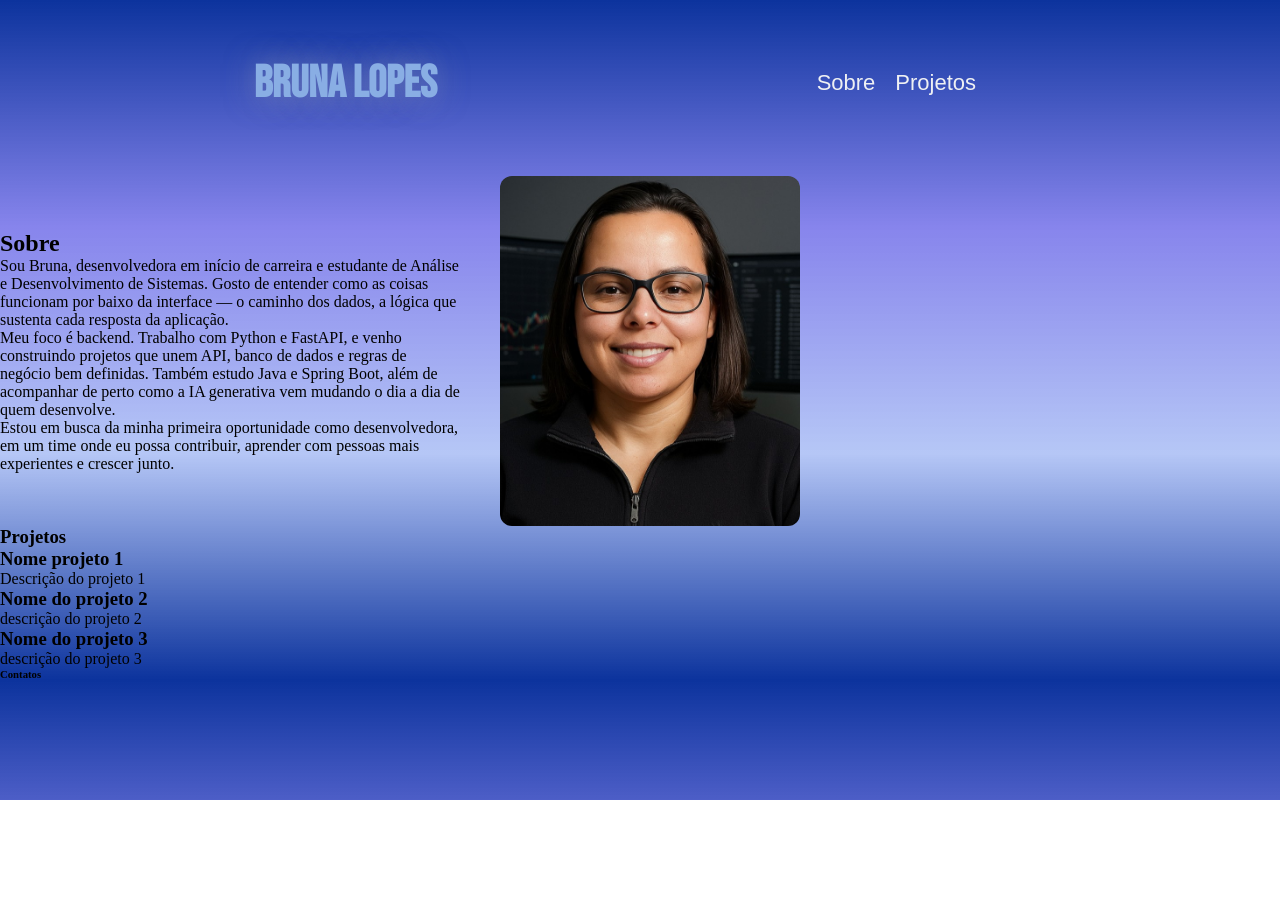
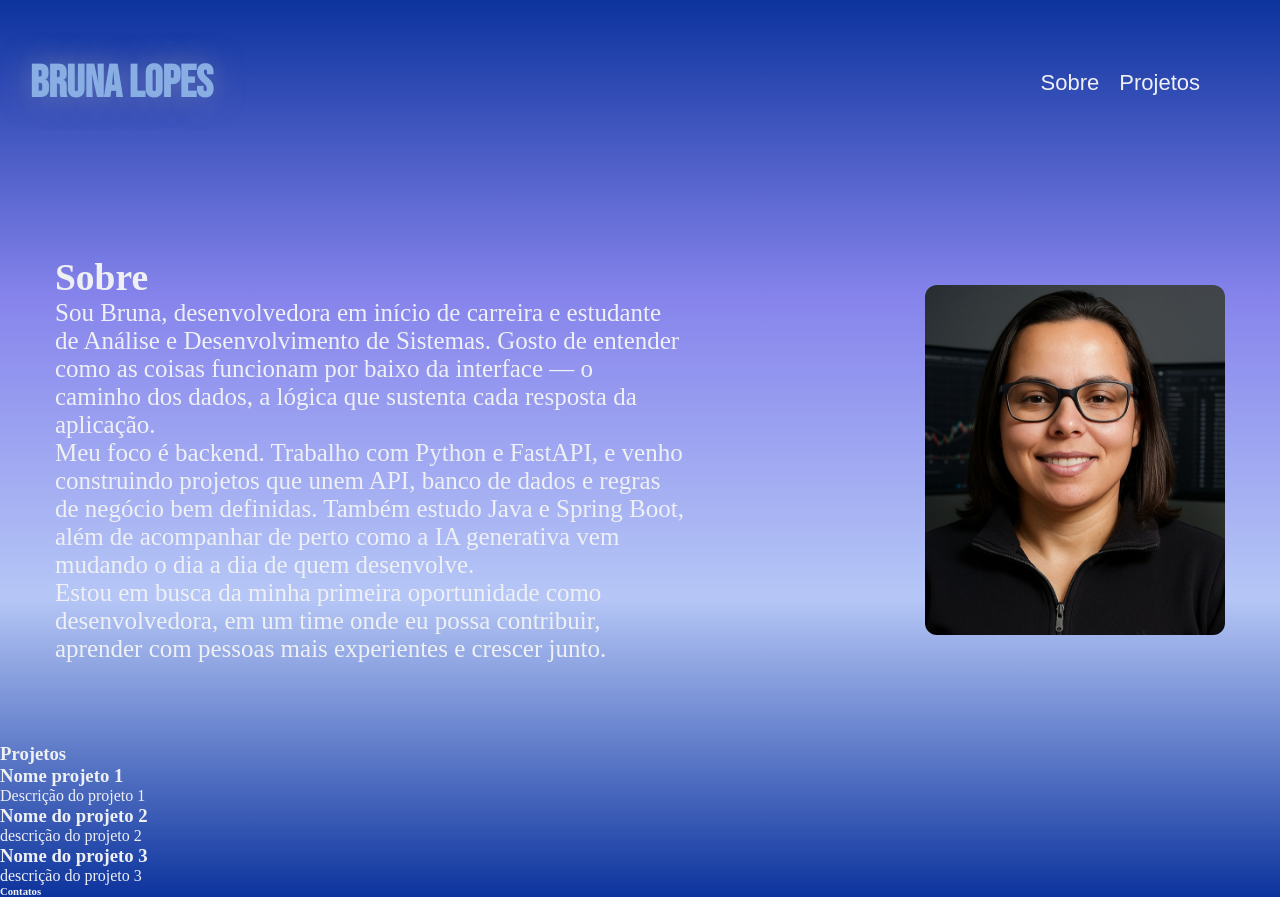
Before and after one commit to Brunlps/portifolio-profissional-bruna, a plain HTML site: page index.html in a window 1280 px wide. Before the commit the page ends 800 px from the top, so only its background shows below. Drawn offline with Linux system fonts and the light colour scheme.

Commit message:
Alinha mento do texto e foto na sesão sobre.

```diff
--- a/css/style.css
+++ b/css/style.css
@@ -9,6 +9,7 @@
 body {
   /* background-image: linear-gradient(500deg, #0c339d, #605de6c1, #8ca7f1a3, #0c339d); */
   background: linear-gradient(180deg, #0c339d, #605de6c1, #8ca7f1a3, #0c339d);
+  color: rgb(238, 240, 243);
 }
 
 header {
@@ -19,7 +20,7 @@ header {
 
   & nav {
     display: flex;
-    justify-content: center;
+    justify-content: space-between;
     gap: 100px;
     align-items: center;
 
@@ -35,7 +36,7 @@ header {
         transition: all 0.3s;
 
         &:hover {
-          color:rgb(15, 60, 128);
+          color: rgb(15, 60, 128);
           text-shadow: 0 0 30px rgb(104, 137, 187);
           transform: scale(1.1);
         }
@@ -64,18 +65,29 @@ header {
   }
 }
 
-#sobre{
-  max-width: 800px;
+#sobre {
+  width: 1170px;
+  margin: 0 auto;
+  padding: 80px 0;
   display: flex;
+  justify-content: space-between;
   align-items: center;
   gap: 40px;
-  max-width: 800px;
 
-  & .sobre-texto{
+  & .sobre-texto {
     flex: 1;
+    /* padding: 16px; */
+    margin-right: 200px;
+    font-size: 25px;
   }
 
-  & .sobre-img-card{
+  & img {
+    width: 800px;
+    height: 300px;
+    border-radius: 50;
+  }
+
+  & .sobre-img-card {
     width: 300px;
     height: 350px;
     perspective: 1000px;
@@ -104,7 +116,7 @@ header {
           object-fit: cover;
         }
 
-        & .card-back{
+        & .card-back {
           background-color: azure;
         }
       }
```
